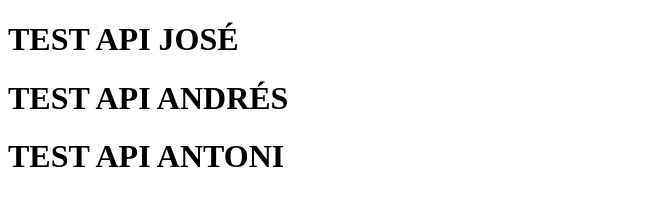
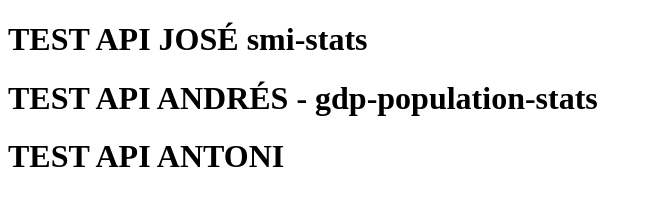
Before and after one commit to SOS1617/SOS1617-02, a website: page public/tests.html in a window 1280 px wide. Shown: the whole page, without its empty margins (0-652 px from the left). Drawn offline with Linux system fonts and the light colour scheme.

```diff
--- a/public/tests.html
+++ b/public/tests.html
@@ -5,7 +5,7 @@
     <body>
 
         <div>
-            <h1>TEST API JOSÉ</h1>
+            <h1>TEST API JOSÉ smi-stats</h1>
             <div class="postman-run-button"
 data-postman-action="collection/import"
 data-postman-var-1="00155539e599364de1ee"></div>
@@ -20,7 +20,7 @@
 </script>
         </div>
 
-        <h1>TEST API ANDRÉS</h1>
+        <h1>TEST API ANDRÉS - gdp-population-stats</h1>
         <div class="postman-run-button"
 data-postman-action="collection/import"
 data-postman-var-1="71e7c7cff649a09d71b7"></div>
```
